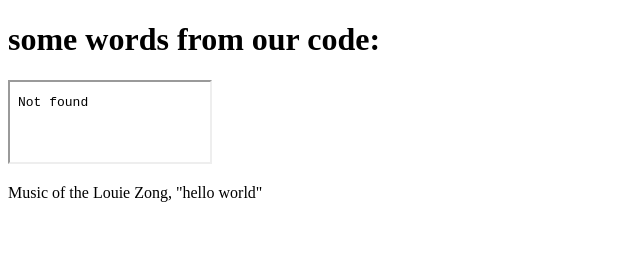
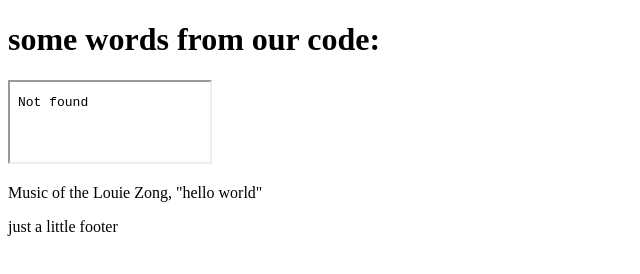
Before and after one commit to ThiagoCode96/Treinamento_github, a plain HTML site: page home.html in a window 1280 px wide. Shown: the whole page, without its empty margins (0-640 px from the left). Drawn offline with Linux system fonts and the light colour scheme.

Commit message:
starting-html

```diff
--- a/home.html
+++ b/home.html
@@ -20,7 +20,7 @@
 
     </main>
     <footer>
-
+        <p>just a little footer</p>
     </footer>
     </body>
 
```
